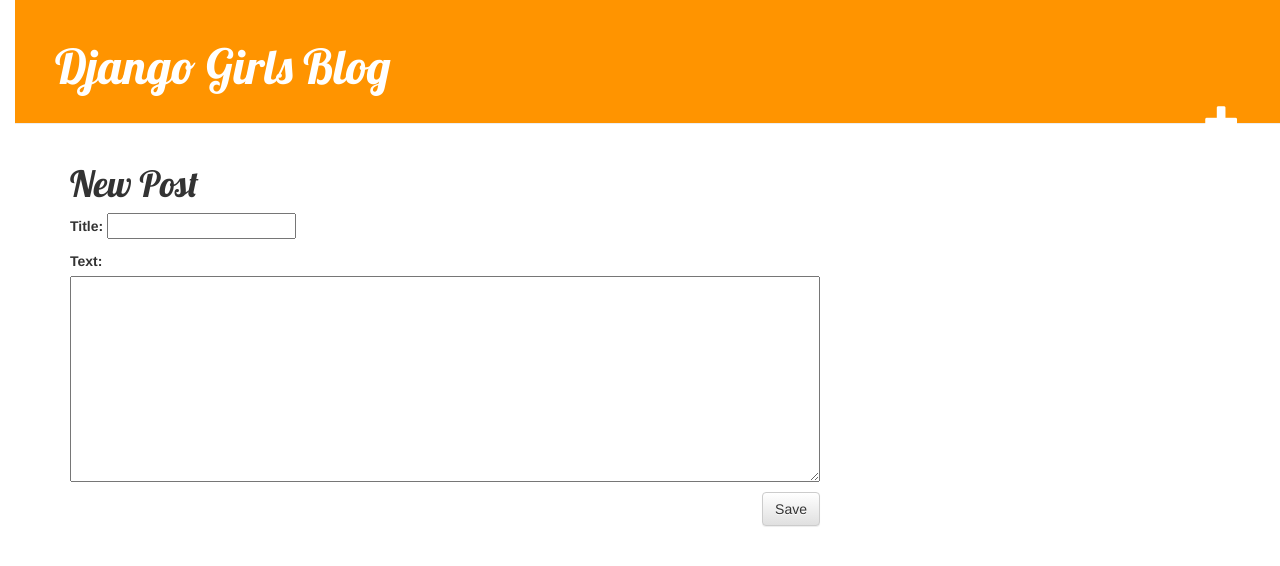
After one commit to bebeling/my-first-blog, a Django app: page /post/new/ in a window 1280 px wide. The commit adds this page. Shown: the top 566 px of the page. Run offline with Django 3.2, Linux system fonts and the light colour scheme; some libraries are stand-ins or nearby versions.

Commit message:
Added views to create/edit blog post inside the site

```diff
--- /dev/null
+++ b/blog/forms.py
@@ -0,0 +1,7 @@
+from django import forms
+from .models import Post
+
+class PostForm(forms.ModelForm):
+    class Meta:
+        model = Post
+        fields = ('title', 'text',)
--- a/blog/templates/blog/base.html
+++ b/blog/templates/blog/base.html
@@ -10,6 +10,9 @@
     <body>
 		<div class="page-header">
 			<h1><a href="/">Django Girls Blog</a></h1>
+			<a href="{% url 'blog.views.post_new' %}" class="top-menu">
+			    <span class="glyphicon glyphicon-plus"></span>
+			</a>
 		</div>
 		<div class="content container">
 			<div class="row">
--- a/blog/templates/blog/post_detail.html
+++ b/blog/templates/blog/post_detail.html
@@ -7,6 +7,9 @@
 			    {{ post.published_date }}
 		    </div>
 		{% endif %}
+		<a class="btn btn-default" href="{%url 'post_edit' pk=post.pk %}">
+		    <span class="glyphicon glyphicon-pencil"></span>
+		</a>
 		<h1>{{ post.title }}</h1>
 		<p>{{ post.text|linebreaks }}</p>
 	</div>
--- /dev/null
+++ b/blog/templates/blog/post_edit.html
@@ -0,0 +1,9 @@
+{% extends 'blog/base.html' %}
+
+{% block content %}
+    <h1>New Post</h1>
+	<form method="POST" class="post-form">{% csrf_token %}
+	    {{ form.as_p}}
+		<button type="submit" class="save btn btn-default">Save</button>
+	</form>
+{% endblock %}
--- a/blog/urls.py
+++ b/blog/urls.py
@@ -4,4 +4,6 @@ from . import views
 urlpatterns = [
     url(r'^$', views.post_list),
     url(r'^post/(?P<pk>[0-9]+)/$', views.post_detail),
+    url(r'^post/new/$', views.post_new, name='post_new'),
+    url(r'^post/(?P<pk>[0-9]+)/edit/$', views.post_edit, name="post_edit"),
 ]
--- a/blog/views.py
+++ b/blog/views.py
@@ -1,5 +1,6 @@
-from django.shortcuts import render, get_object_or_404
+from django.shortcuts import render, get_object_or_404, redirect
 from django.utils import timezone
+from .forms import PostForm
 from .models import Post
 
 def post_list(request):
@@ -9,3 +10,28 @@ def post_list(request):
 def post_detail(request, pk):
     post = get_object_or_404(Post, pk=pk)
     return render(request, 'blog/post_detail.html', {'post': post})
+
+def post_new(request):
+    if request.method == "POST":
+        form = PostForm(request.POST)
+        if form.is_valid():
+            post = form.save(commit=False)
+            post.author = request.user
+            post.save()
+            return redirect('blog.views.post_detail', pk=post.pk)
+    else:
+        form = PostForm()
+    return render(request, 'blog/post_edit.html', {'form': form})
+
+def post_edit(request, pk):
+    post = get_object_or_404(Post, pk=pk)
+    if request.method == "POST":
+        form = PostForm(request.POST, instance=post)
+        if form.is_valid():
+            post = form.save(commit=False)
+            post.author = request.user
+            post.save()
+            return redirect('blog.views.post_detail', pk=post.pk)
+    else:
+        form = PostForm(instance=post)
+    return render(request, 'blog/post_edit.html', {'form': form})
```
Also changed, not shown: blog/templates/blog/post_form.html (added, +9 -0 lines).
